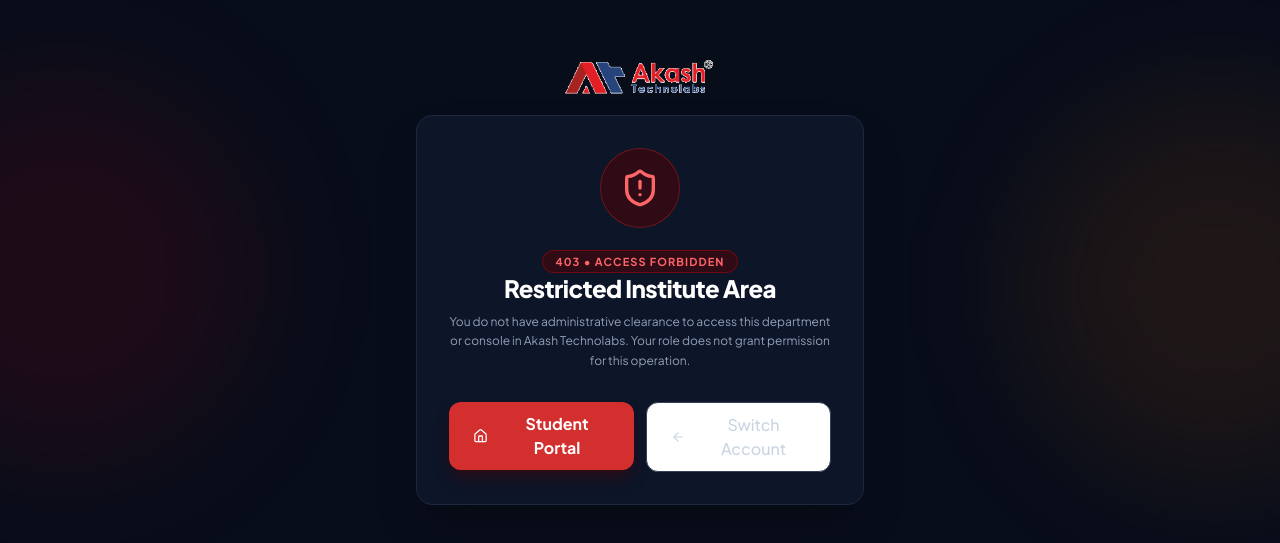
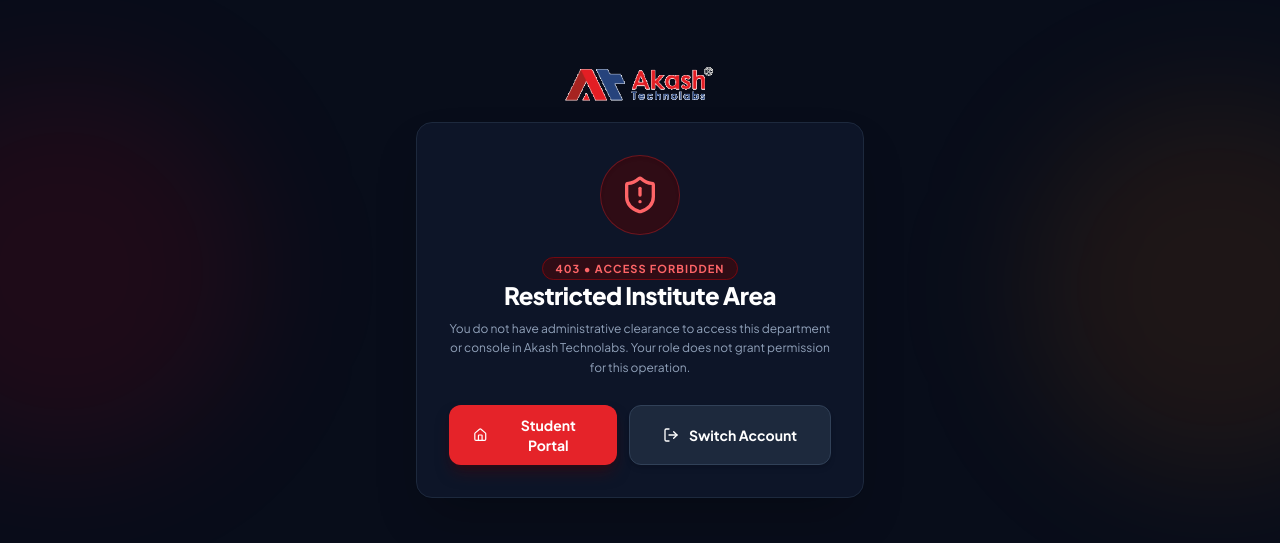
Before and after one commit to fenilpatel-Builds/interndesk, a Next.js app: page /unauthorized in a window 1280 px wide. Shown: the part 121-664 px from the top of the page. Built offline with nearby package versions, Linux system fonts and the light colour scheme; no server answers; a web font is replaced by a local one.

Commit message:
Fix unauthorized page button contrast, display current session info, and wire clean sign-out for account switching

```diff
--- a/src/app/(auth)/unauthorized/page.tsx
+++ b/src/app/(auth)/unauthorized/page.tsx
@@ -1,13 +1,35 @@
 "use client";
 
-import React from "react";
+import React, { useState, useEffect } from "react";
 import Link from "next/link";
-import { ShieldAlert, ArrowLeft, Home } from "lucide-react";
+import { useRouter } from "next/navigation";
+import { ShieldAlert, LogOut, Home, User } from "lucide-react";
 import { Button } from "@/components/ui/button";
 import { AnimatedLogo } from "@/components/ui/animated-logo";
 import { INSTITUTE_CONFIG } from "@/lib/institute/config";
+import { parseClientSessionCookie, ClientSession } from "@/lib/auth/client-session";
+import { signOutUser } from "@/lib/auth/actions";
 
 export default function UnauthorizedPage() {
+  const router = useRouter();
+  const [session, setSession] = useState<ClientSession | null>(null);
+  const [isSigningOut, setIsSigningOut] = useState(false);
+
+  useEffect(() => {
+    const s = parseClientSessionCookie();
+    if (s) setSession(s);
+  }, []);
+
+  const handleSwitchAccount = async () => {
+    setIsSigningOut(true);
+    try {
+      await signOutUser();
+    } catch {
+      // Ignored
+    }
+    router.push("/login");
+  };
+
   return (
     <div className="min-h-screen bg-[#080d1a] flex flex-col justify-center items-center py-12 px-4 sm:px-6 lg:px-8 relative overflow-hidden">
       <div className="absolute top-1/4 -left-32 w-96 h-96 bg-red-600/10 rounded-full blur-3xl pointer-events-none" />
@@ -35,19 +57,38 @@ export default function UnauthorizedPage() {
             </p>
           </div>
 
-          <div className="pt-3 flex flex-col sm:flex-row gap-3">
+          {session && (
+            <div className="p-3 rounded-xl bg-slate-800/70 border border-slate-700/80 text-left text-xs space-y-1">
+              <div className="flex items-center gap-2 text-slate-300">
+                <User className="w-3.5 h-3.5 text-blue-400 shrink-0" />
+                <span className="font-semibold text-white truncate">{session.name || "Student User"}</span>
+                <span className="text-[10px] bg-blue-900/60 text-blue-300 border border-blue-700/50 px-2 py-0.5 rounded-full font-bold ml-auto uppercase">
+                  {session.role}
+                </span>
+              </div>
+              <p className="text-[11px] text-slate-400 truncate pl-5">{session.email}</p>
+            </div>
+          )}
+
+          <div className="pt-2 flex flex-col sm:flex-row gap-3">
             <Link href="/student/dashboard" className="flex-1">
-              <Button size="lg" className="w-full bg-[#d32f2f] hover:bg-[#b71c1c] text-white font-bold rounded-xl shadow-lg shadow-red-950/50">
+              <Button
+                size="lg"
+                className="w-full bg-[#E52329] hover:bg-[#C41C22] text-white font-bold rounded-xl shadow-lg shadow-red-950/50 cursor-pointer text-xs sm:text-sm"
+              >
                 <Home className="w-4 h-4 mr-1.5" />
                 Student Portal
               </Button>
             </Link>
-            <Link href="/login" className="flex-1">
-              <Button variant="outline" size="lg" className="w-full rounded-xl border-slate-700 text-slate-300 hover:bg-slate-800">
-                <ArrowLeft className="w-4 h-4 mr-1.5" />
-                Switch Account
-              </Button>
-            </Link>
+            <button
+              type="button"
+              onClick={handleSwitchAccount}
+              disabled={isSigningOut}
+              className="flex-1 min-h-[48px] px-4 rounded-xl border border-slate-700 bg-slate-800 hover:bg-slate-700 text-white font-bold flex items-center justify-center gap-1.5 transition-colors cursor-pointer text-xs sm:text-sm shadow-md"
+            >
+              <LogOut className="w-4 h-4 mr-1" />
+              <span>{isSigningOut ? "Signing out..." : "Switch Account"}</span>
+            </button>
           </div>
         </div>
       </div>
```
